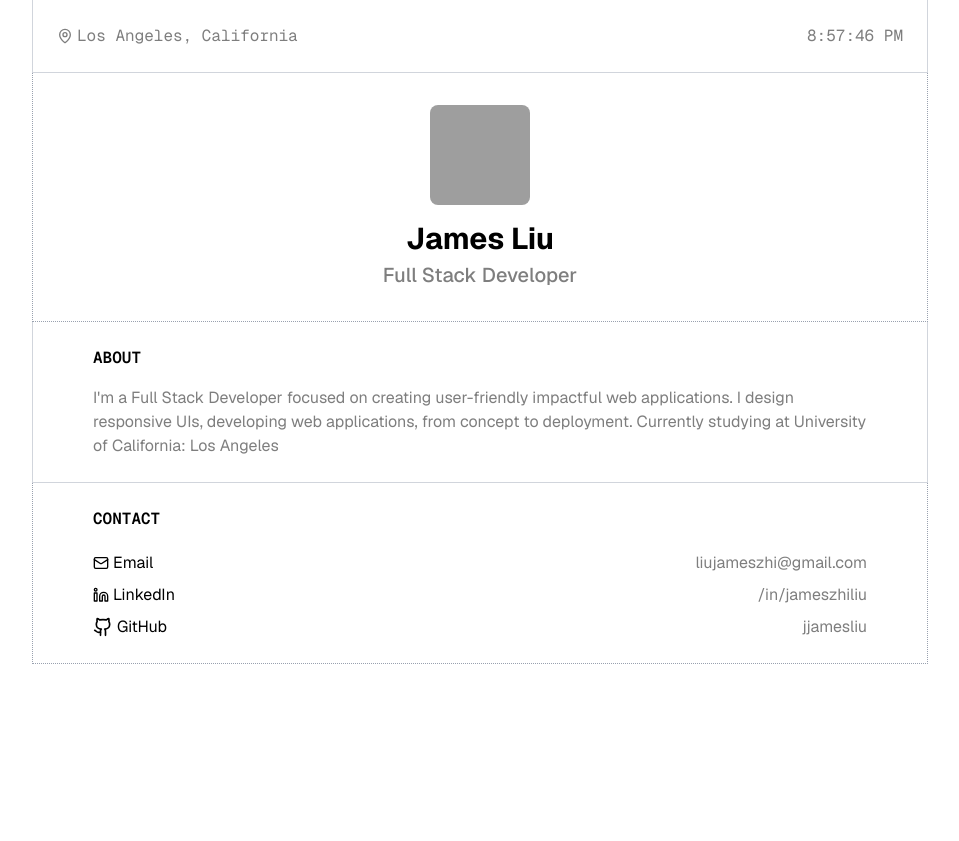
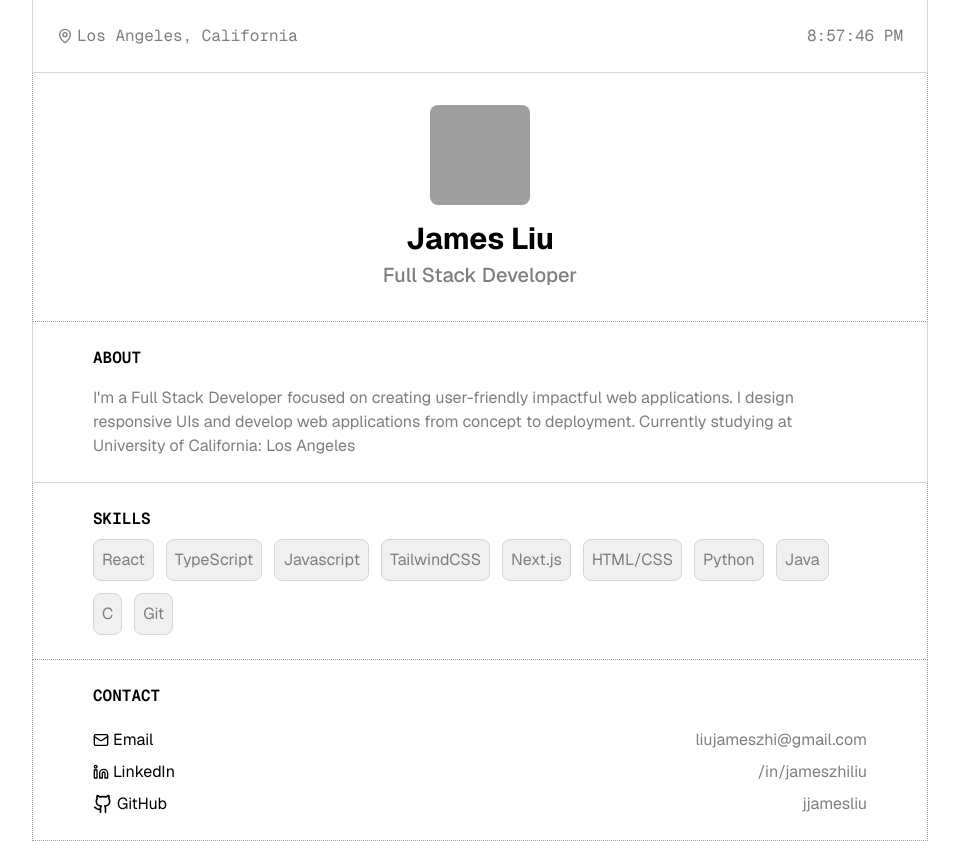
Before and after one commit to jjamesliu/James-Portfolio-V3, a Next.js app: page / in a window 1280 px wide. Shown: the whole page, without its empty margins (160-1119 px from the left). Before the commit the page ends 800 px from the top, so only its background shows below. Built offline with nearby package versions, Linux system fonts and the light colour scheme; grey boxes are pictures that could not be loaded.

Commit message:
skills section added

```diff
--- a/src/app/components/About.tsx
+++ b/src/app/components/About.tsx
@@ -5,7 +5,7 @@ export default function About() {
                 <h1 className='font-semibold font-mono'>ABOUT</h1>
                 <p className='text-txt-color'>
                     I'm a Full Stack Developer focused on creating user-friendly impactful
-                    web applications. I design responsive UIs, developing web applications,
+                    web applications. I design responsive UIs and develop web applications
                     from concept to deployment. Currently studying at University of California:
                     Los Angeles
                 </p>
--- a/src/app/components/Header.tsx
+++ b/src/app/components/Header.tsx
@@ -3,7 +3,7 @@ import {useEffect, useState} from 'react'
 import {MapPin} from 'lucide-react'
 
 export default function Header() {
-    const [time, setTime] = useState(new Date());
+    const [time, setTime] = useState<Date | null>(null);
     useEffect(()=> {
         const interval = setInterval(()=> {
             setTime(new Date());
@@ -11,7 +11,7 @@ export default function Header() {
         return () => clearInterval(interval);
     }, []);
 
-    const formattedTime = time.toLocaleTimeString();
+    const formattedTime = time ? time.toLocaleTimeString() : '';
 
     return(
         <div className='border border-gray-300 dotted border-t-0'>
--- /dev/null
+++ b/src/app/components/Skills.tsx
@@ -0,0 +1,22 @@
+export default function Skills() {
+    const allSkills = ["React", "TypeScript", "Javascript", "TailwindCSS",
+        "Next.js", "HTML/CSS", "Python", "Java", "C", "Git"]
+
+    return (
+        <div className='flex flex-col gap-2 border border-gray-400 border-t-0 border-dotted py-6 px-15'>
+            <h1 className='font-mono font-semibold'>SKILLS</h1>
+
+            <div className='flex flex-row gap-x-3 gap-y-3 flex-wrap'>
+                {allSkills.map((skill, index) => (
+                <div key={index}
+                className='bg-[rgb(240,240,240)] w-fit border border-gray-300 px-2 py-2 rounded-lg
+                hover:scale-110 duration-300 hover:bg-green-400 text-txt-color hover:text-gray-800'>
+                    <p>{skill}</p>
+                </div>
+                )
+                )}
+            </div>
+
+        </div>
+    )
+}
--- a/src/app/page.tsx
+++ b/src/app/page.tsx
@@ -3,6 +3,7 @@ import Header from "./components/Header";
 import Profile from "./components/Profile";
 import About from "./components/About";
 import Contact from "./components/Contact";
+import Skills from "./components/Skills";
 
 export default function Home() {
   return (
@@ -10,6 +11,7 @@ export default function Home() {
       <Header />
       <Profile />
       <About />
+      <Skills />
       <Contact />
     </div>
 
```
